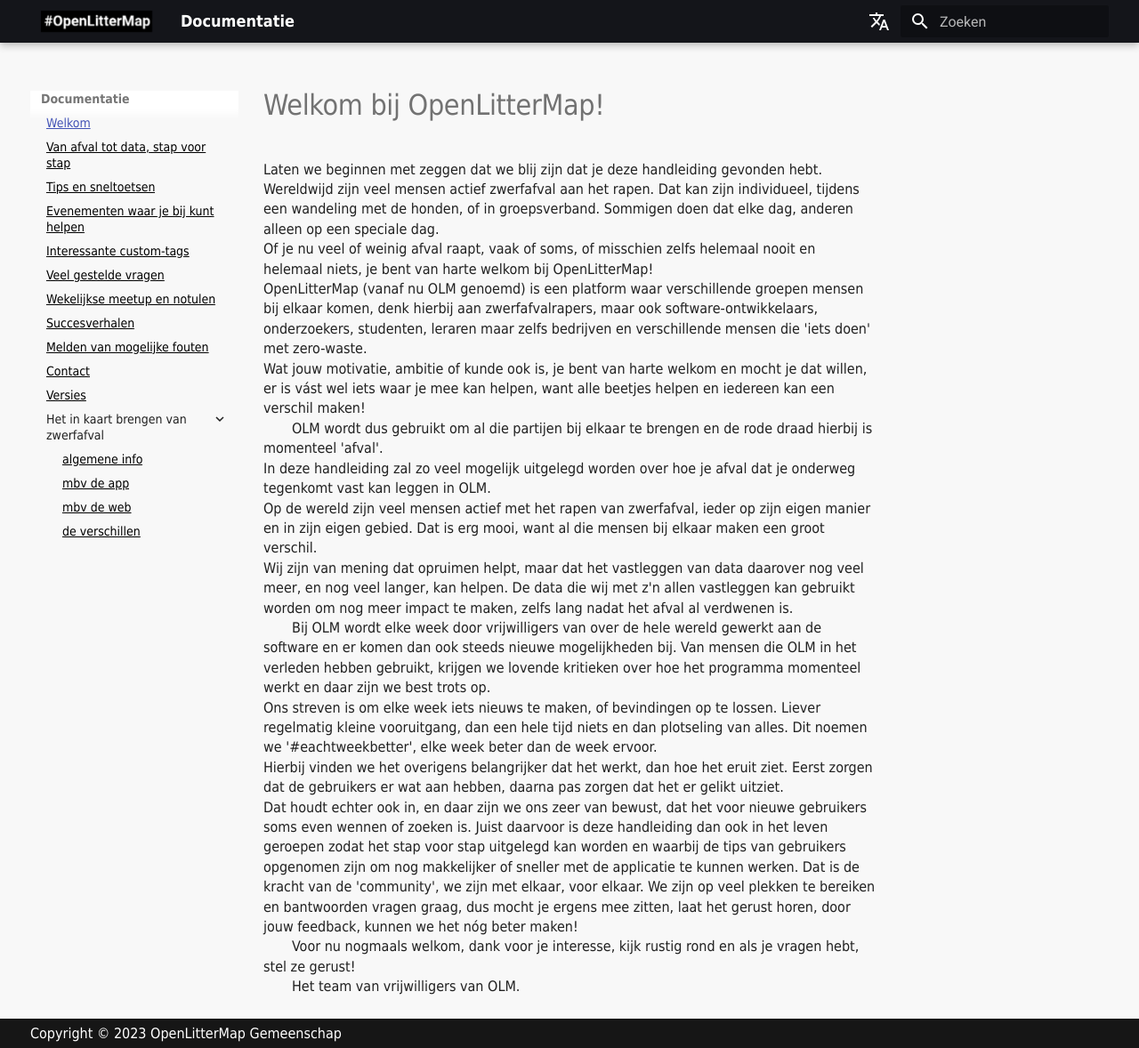
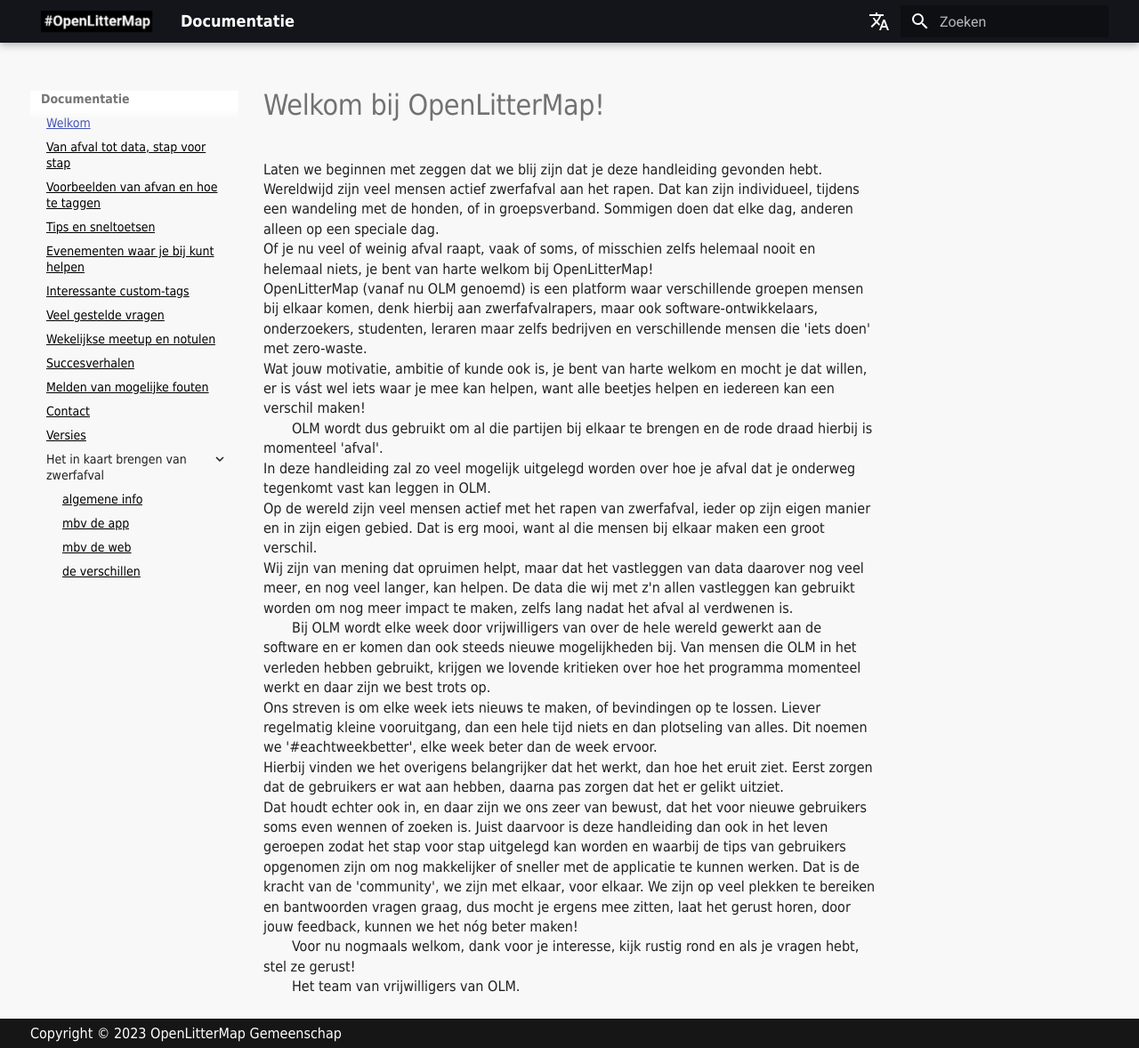
Before and after one commit to phummelen/olm-documentation, an MkDocs documentation site: the page built from documentation/docs/nl/index.md, in a window 1280 px wide and 1178 px high. Shown: the whole window at 89% size. Built offline with MkDocs 1.6.1 and Material for MkDocs 9.7.7, drawn with Linux system fonts in a browser that asks for light colours; comment, search, counter and statistics services are not loaded.

Commit message:
Update mkdocs.yml

```diff
--- a/documentation/config/nl/mkdocs.yml
+++ b/documentation/config/nl/mkdocs.yml
@@ -49,6 +49,7 @@
 nav:
 - Welkom: index.md
 - Van afval tot data, stap voor stap: first-steps.md
+- Voorbeelden van afvan en hoe te taggen: tagging-examples.md
 - Tips en sneltoetsen: tips.md
 - Evenementen waar je bij kunt helpen: events.md
 - Interessante custom-tags: customtags.md
```
